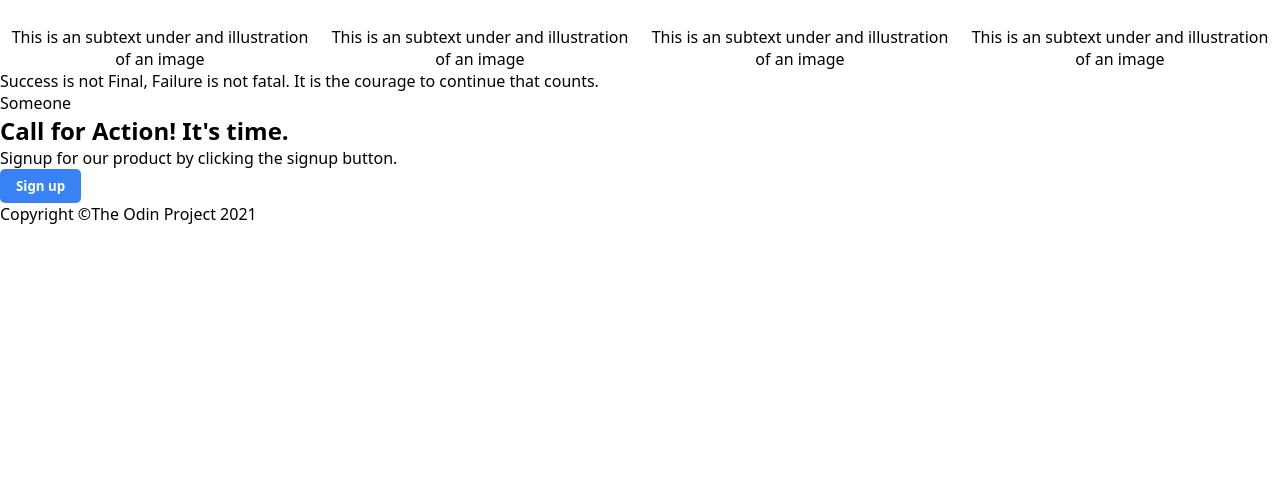
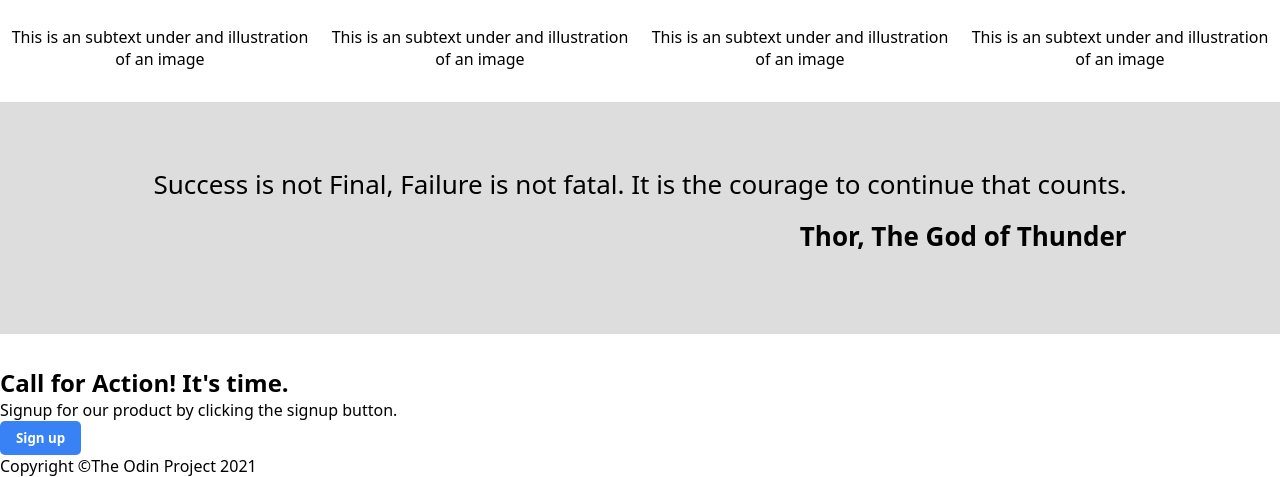
Before and after one commit to kshetritej/landing-page, a plain HTML site: page index.html in a window 1280 px wide. Shown: the part 837-1314 px from the top of the page. Before the commit the page ends 1062 px from the top, so only its background shows below. Drawn offline with Linux system fonts and the light colour scheme.

Commit message:
style quote section

```diff
--- a/index.html
+++ b/index.html
@@ -55,8 +55,10 @@
     </div>
 
     <div class="inspiring-quote">
-        <p>Success is not Final, Failure is not fatal. It is the courage to continue that counts.</p>
-        <p>Someone</p>
+        <div class="inner-block">
+            <p>Success is not Final, Failure is not fatal. It is the courage to continue that counts.</p>
+        <div class="quote-by"><p>Thor, The God of Thunder</p></div>
+        </div>
     </div>
 
     <div id="contact" class="cta">
--- a/style.css
+++ b/style.css
@@ -58,7 +58,9 @@ header{
     margin-top: 1rem;
 }
 
+/* HEADER SECTION ENDS */
 
+/* INFORMATION SECTION STARTS */
 #information{
     display: flex;
     align-items: center;
@@ -92,3 +94,25 @@ header{
 }
 
 /* INFORMATION SECTION ENDS */
+.inner-block{
+    display: flex;
+    flex-direction: column;
+    margin: auto;
+    padding: 3rem 0;
+}
+.inspiring-quote{
+    background: #ddd;
+    margin: 2rem 0;
+    padding: 1rem;
+    flex-direction:column;
+    align-items: center;
+    display: flex;
+    font-size: 26px;
+}
+.quote-by{
+    font-weight: bold;
+    padding: 1rem 0;
+    align-self: flex-end;
+}
+
+/* quote section ends */
```
